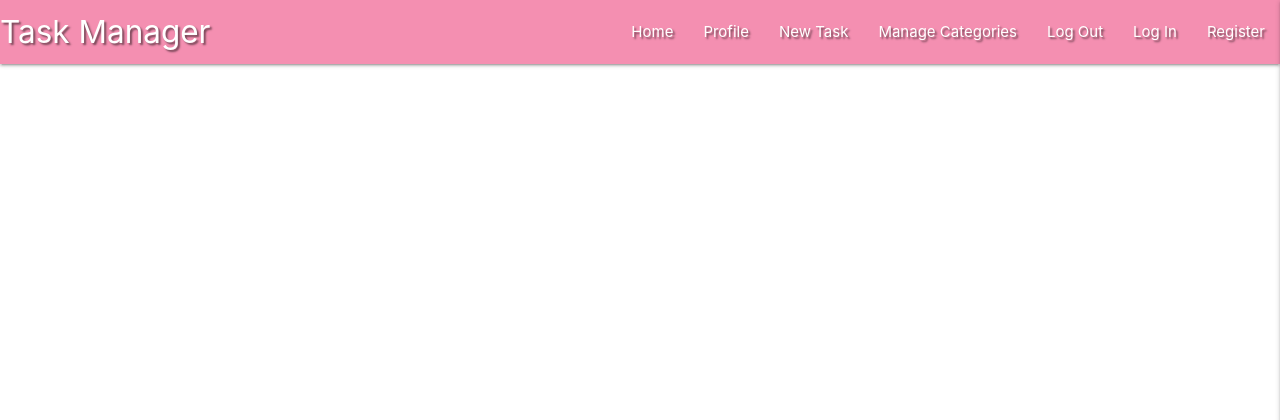
After one commit to hddahdda/mini-project, a Flask app: template templates/base.html in a window 1280 px wide. The commit adds this page. Shown: the top 420 px of the page. Run offline with Flask 2, Linux system fonts and the light colour scheme; the template is opened without the code that fills it, so the values that code supplies are empty; some libraries are stand-ins or nearby versions.

Commit message:
Add Materialize Navbar and Sidenav

```diff
--- /dev/null
+++ b/static/css/style.css
@@ -0,0 +1,3 @@
+.text-shadow {
+    text-shadow: 2px 2px 2px rgba(0, 0, 0, 0.5);
+}
--- /dev/null
+++ b/static/js/script.js
@@ -0,0 +1,20 @@
+/*
+    jQuery for MaterializeCSS initialization
+*/
+
+$(document).ready(function () {
+    $(".sidenav").sidenav({edge: "right"});
+});
+
+
+
+
+
+/*
+    vanilla JavaScript for MaterializeCSS initialization
+*/
+
+// document.addEventListener('DOMContentLoaded', function () {
+//     let sidenavs = document.querySelectorAll(".sidenav");
+//     let sidenavsInstance = M.Sidenav.init(sidenavs, {edge: "right"});
+// });
--- /dev/null
+++ b/templates/base.html
@@ -0,0 +1,57 @@
+<!DOCTYPE html>
+<html lang="en">
+<head>
+    <meta charset="UTF-8">
+    <meta name="viewport" content="width=device-width, initial-scale=1.0">
+    <link rel="stylesheet" href="https://cdnjs.cloudflare.com/ajax/libs/font-awesome/5.13.1/css/all.min.css"
+        integrity="sha512-xA6Hp6oezhjd6LiLZynuukm80f8BoZ3OpcEYaqKoCV3HKQDrYjDE1Gu8ocxgxoXmwmSzM4iqPvCsOkQNiu41GA==" crossorigin="anonymous" type="text/css">
+    <link rel="stylesheet" href="https://cdnjs.cloudflare.com/ajax/libs/materialize/1.0.0/css/materialize.min.css" type="text/css">
+    <link rel="stylesheet" href="{{ url_for('static', filename='css/style.css') }}" type="text/css">
+    {% block styles %}
+    {% endblock %}
+    <title>Task Manager</title>
+</head>
+<body>
+
+	<header>
+        <!-- top navbar -->
+		<nav class="nav-extended text-shadow pink lighten-3">
+			<div class="nav-wrapper">
+				<a href="{{ url_for('get_tasks') }}" class="brand-logo">Task Manager</a>
+				<a href="#" data-target="mobile-demo" class="sidenav-trigger right"><i class="fas fa-bars"></i></a>
+				<ul class="right hide-on-med-and-down">
+					<li><a href="{{ url_for('get_tasks') }}">Home</a></li>
+					<li><a href="#">Profile</a></li>
+					<li><a href="#">New Task</a></li>
+					<li><a href="#">Manage Categories</a></li>
+					<li><a href="#">Log Out</a></li>
+					<li><a href="#">Log In</a></li>
+					<li><a href="#">Register</a></li>
+				</ul>
+			</div>
+		</nav>
+
+        <!-- mobile sidenav -->
+		<ul class="sidenav" id="mobile-demo">
+            <li><h4 class="center-align light-blue-text text-darken 4">Task Manager</h4></li>
+            <li><a href="{{ url_for('get_tasks') }}">Home</a></li>
+            <li><a href="#">Profile</a></li>
+            <li><a href="#">New Task</a></li>
+            <li><a href="#">Manage Categories</a></li>
+            <li><a href="#">Log Out</a></li>
+            <li><a href="#">Log In</a></li>
+            <li><a href="#">Register</a></li>
+		</ul>
+	</header>
+
+    {% block content %}
+    {% endblock %}
+
+    <script src="https://code.jquery.com/jquery-3.5.1.min.js"
+        integrity="sha256-9/aliU8dGd2tb6OSsuzixeV4y/faTqgFtohetphbbj0=" crossorigin="anonymous"></script>
+    <script src="https://cdnjs.cloudflare.com/ajax/libs/materialize/1.0.0/js/materialize.min.js"></script>
+    <script src="{{ url_for('static', filename='js/script.js') }}"></script>
+    {% block scripts %}
+    {% endblock %}
+</body>
+</html>
```
Also changed, not shown: templates/tasks.html (+10 -15 lines).
